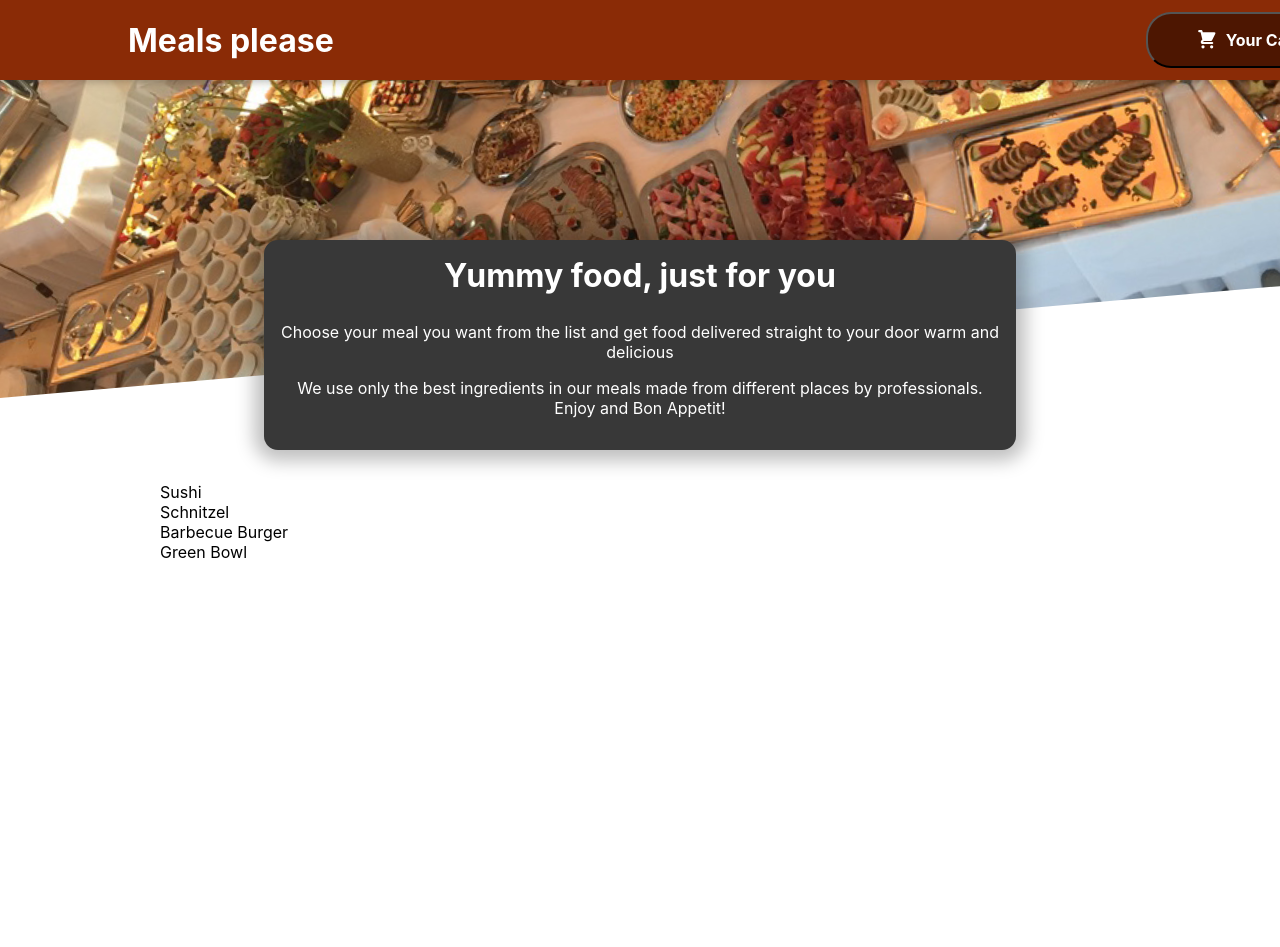
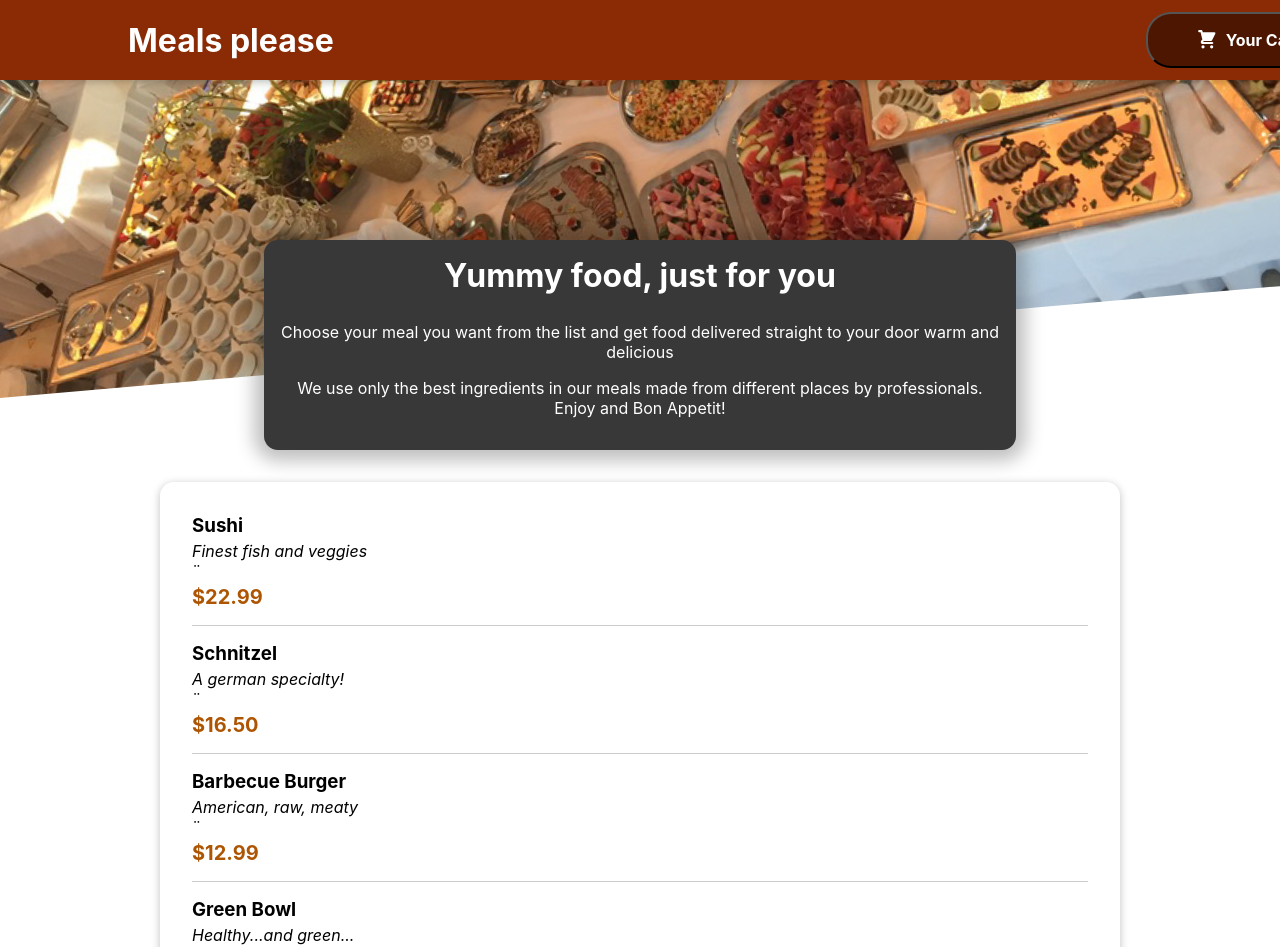
Before and after one commit to ProgramHefe/food-app, a React (Create React App) app: page / in a window 1280 px wide. Shown: the top 947 px of the page. Before the commit the page ends 800 px from the top, so only its background shows below. Built offline with nearby package versions, Linux system fonts and the light colour scheme.

Commit message:
Card with meals included made

```diff
--- /dev/null
+++ b/src/components/Meals/MealItem.module.css
@@ -0,0 +1,22 @@
+.meal {
+    display: flex;
+    justify-content: space-between;
+    margin: 1rem;
+    padding-bottom: 1rem;
+    border-bottom: 1px solid #ccc;
+}
+
+.meal h3 {
+    margin: 0 0 0.25rem 0;
+}
+
+.description {
+    font-style: italic;
+}
+
+.price {
+    margin-top: 0.25rem;
+    font-weight: bold;
+    color: #ad5502;
+    font-size: 1.25rem;
+}
--- /dev/null
+++ b/src/components/Meals/MealItem/MealItem.js
@@ -0,0 +1,21 @@
+import React from "react";
+import classes from '../MealItem.module.css'
+
+const MealItem = props => {
+    const price = `$${props.price.toFixed(2)}`;
+
+    return (
+    <li className={classes.meal}>
+        <div>
+            <h3>{props.name}</h3>
+            <div className={classes.description}>{props.description}</div>¨
+            <div className={classes.price}>{price}</div>
+        </div>
+        <div>
+
+        </div>
+    </li>
+    );
+}
+
+export default MealItem;
--- a/src/components/Meals/MealsAvailable.js
+++ b/src/components/Meals/MealsAvailable.js
@@ -1,5 +1,7 @@
 import React from "react";
-import classes from './MealsAvailable.module.css'
+import Card from "../UI/Card";
+import MealItem from "./MealItem/MealItem";
+import classes from './MealsAvailable.module.css';
 
 const DUMMY_MEALS = [
     {
@@ -29,12 +31,19 @@
 ];
 
 const MealsAvailable = () => {
-    const mealsList = DUMMY_MEALS.map(meal => <li>{meal.name}</li>);
+    const mealsList = DUMMY_MEALS.map(meal => <MealItem
+        key={meal.id}
+        name={meal.name}
+        description={meal.description}
+        price={meal.price}
+        />);
 
     return <section className={classes.meals}>
-        <ul>
-            {mealsList}
-        </ul>
+        <Card>
+            <ul>
+                {mealsList}
+            </ul>
+        </Card>
     </section>
 };
 
--- /dev/null
+++ b/src/components/UI/Card.js
@@ -0,0 +1,8 @@
+import React from "react";
+import classes from './Card.module.css'
+
+const Card = props => {
+    return <div className={classes.card}>{props.children}</div>
+}
+
+export default Card;
--- /dev/null
+++ b/src/components/UI/Card.module.css
@@ -0,0 +1,6 @@
+.card {
+    padding: 1rem;
+    box-shadow: 0 2px 8px rgba(0, 0, 0, 0.25);
+    border-radius: 14px;
+    background-color: white;
+}
```
Also changed, not shown: src/components/Meals/MealItem/MealItemForm.js (added).
